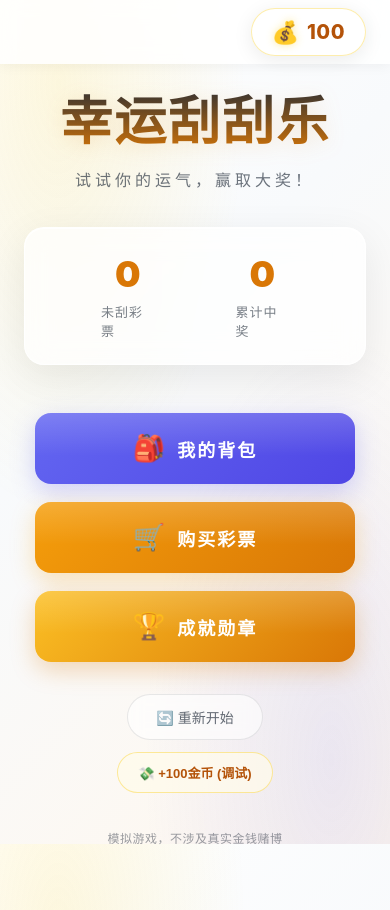
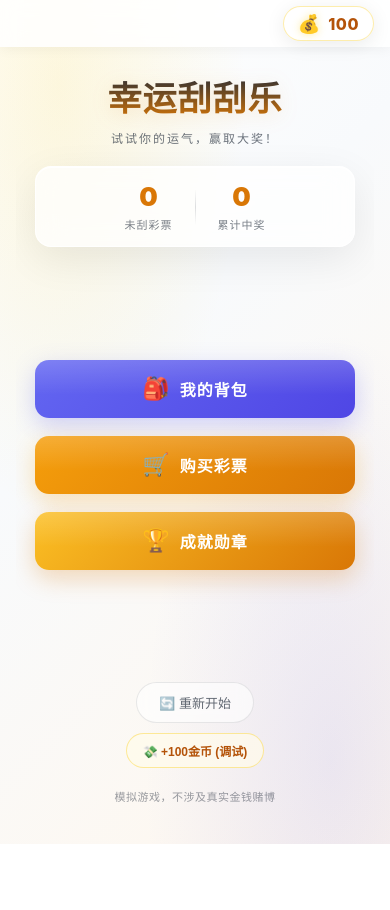
Before and after one commit to insvolc/scratchgame, a Vue app: page / in a window 390 px wide. After the commit the page ends 844 px from the top, so only its background shows below. Built offline with nearby package versions, Linux system fonts and the light colour scheme.

Commit message:
style: 优化移动端布局与全局滚动
- 全局 body/app 固定 100% 高度，禁止背景滑动

- 各页面内容区独立 overflow-y 滚动

- 主页拆分为上/中/下三区，按钮组与面板等宽

- 主页移动端响应式宽度，按钮高度与间距增加

```diff
--- a/src/App.vue
+++ b/src/App.vue
@@ -59,7 +59,8 @@ watch(
 <style scoped>
 .app {
   width: 100%;
-  min-height: 100vh;
+  height: 100%;
+  overflow: hidden;
   position: relative;
 }
 
--- a/src/components/AchievementsPage.vue
+++ b/src/components/AchievementsPage.vue
@@ -72,10 +72,11 @@ function formatTime(timestamp: number): string {
 <style scoped>
 .achievements-page {
   width: 100%;
-  min-height: 100vh;
+  height: 100%;
   padding: 80px 24px 24px;
   display: flex;
   flex-direction: column;
+  overflow: hidden;
 }
 
 .header {
@@ -144,6 +145,7 @@ function formatTime(timestamp: number): string {
   display: flex;
   flex-direction: column;
   gap: 24px;
+  overflow-y: auto;
 }
 
 .summary-card {
--- a/src/components/BackpackPage.vue
+++ b/src/components/BackpackPage.vue
@@ -114,10 +114,11 @@ function clearScratched() {
 <style scoped>
 .backpack-page {
   width: 100%;
-  min-height: 100vh;
+  height: 100%;
   padding: 80px 24px 24px;
   display: flex;
   flex-direction: column;
+  overflow: hidden;
 }
 
 .header {
@@ -186,6 +187,7 @@ function clearScratched() {
 
 .main-content {
   flex: 1;
+  overflow-y: auto;
 }
 
 .empty-state {
--- a/src/components/HomePage.vue
+++ b/src/components/HomePage.vue
@@ -8,6 +8,7 @@
     </header>
 
     <main class="main-content">
+      <div class="top-section">
         <div class="logo-section">
           <h1 class="game-title">幸运刮刮乐</h1>
           <p class="game-subtitle">试试你的运气，赢取大奖！</p>
@@ -22,6 +23,7 @@
           <div class="stat-item">
             <span class="stat-value">{{ totalWon }}</span>
             <span class="stat-label">累计中奖</span>
+          </div>
         </div>
       </div>
 
@@ -48,6 +50,7 @@
         </div>
       </div>
 
+      <div class="bottom-section">
         <button class="refresh-btn" @click="refreshGame">
           🔄 重新开始
         </button>
@@ -57,6 +60,7 @@
         </button>
 
         <p class="disclaimer">模拟游戏，不涉及真实金钱赌博</p>
+      </div>
     </main>
   </div>
 </template>
@@ -98,10 +102,11 @@ function addCoinsDebug() {
 <style scoped>
 .home-page {
   width: 100%;
-  min-height: 100vh;
+  height: 100%;
   padding: 80px 24px 24px;
   display: flex;
   flex-direction: column;
+  overflow: hidden;
 }
 
 .header {
@@ -149,8 +154,18 @@ function addCoinsDebug() {
   display: flex;
   flex-direction: column;
   align-items: center;
-  justify-content: center;
   padding-bottom: 40px;
+  overflow-y: auto;
+}
+
+.top-section {
+  width: 100%;
+  max-width: 360px;
+  display: flex;
+  flex-direction: column;
+  align-items: center;
+  margin-bottom: auto;
+  padding-top: 20px;
 }
 
 .logo-section {
@@ -178,8 +193,10 @@ function addCoinsDebug() {
 }
 
 .stats-section {
+  width: 100%;
   display: flex;
   align-items: center;
+  justify-content: center;
   gap: 8px;
   background: rgba(255, 255, 255, 0.72);
   border: 1px solid rgba(255, 255, 255, 0.8);
@@ -223,7 +240,7 @@ function addCoinsDebug() {
   flex-direction: column;
   gap: 18px;
   width: 100%;
-  max-width: 320px;
+  max-width: 360px;
   padding-top: 12px;
 }
 
@@ -331,6 +348,15 @@ function addCoinsDebug() {
   z-index: 2;
 }
 
+.bottom-section {
+  width: 100%;
+  max-width: 360px;
+  display: flex;
+  flex-direction: column;
+  align-items: center;
+  margin-top: auto;
+}
+
 .refresh-btn {
   margin-top: 32px;
   padding: 12px 28px;
@@ -374,4 +400,128 @@ function addCoinsDebug() {
   text-align: center;
   letter-spacing: 0.5px;
 }
+
+/* 移动端适配 */
+@media (max-width: 480px) {
+  .home-page {
+    padding: 64px 16px 16px;
+  }
+
+  .header {
+    padding: 6px 16px;
+  }
+
+  .coins-display {
+    padding: 6px 14px;
+  }
+
+  .coins-icon {
+    font-size: 18px;
+  }
+
+  .coins-count {
+    font-size: 16px;
+  }
+
+  .main-content {
+    padding-top: 8px;
+    padding-bottom: 24px;
+  }
+
+  .top-section {
+    width: calc(100% - 32px);
+    max-width: 320px;
+    padding-top: 0;
+  }
+
+  .logo-section {
+    margin-bottom: 20px;
+  }
+
+  .game-title {
+    font-size: 34px;
+    letter-spacing: 1px;
+    margin-bottom: 8px;
+  }
+
+  .game-subtitle {
+    font-size: 12px;
+    letter-spacing: 2px;
+  }
+
+  .stats-section {
+    padding: 14px 24px;
+    border-radius: 16px;
+    margin-bottom: 20px;
+  }
+
+  .stat-item {
+    padding: 0 14px;
+  }
+
+  .stat-value {
+    font-size: 26px;
+  }
+
+  .stat-label {
+    font-size: 11px;
+    margin-top: 4px;
+  }
+
+  .stat-divider {
+    height: 36px;
+  }
+
+  .buttons-section {
+    gap: 18px;
+    width: calc(100% - 32px);
+    max-width: 320px;
+    padding-top: 0;
+  }
+
+  .bottom-section {
+    width: calc(100% - 32px);
+    max-width: 320px;
+  }
+
+  .action-btn {
+    padding: 16px 18px;
+    border-radius: 14px;
+  }
+
+  .btn-icon {
+    font-size: 22px;
+    margin-right: 10px;
+  }
+
+  .btn-text {
+    font-size: 16px;
+    letter-spacing: 1px;
+  }
+
+  .badge {
+    top: -6px;
+    right: -6px;
+    width: 24px;
+    height: 24px;
+    font-size: 11px;
+  }
+
+  .refresh-btn {
+    margin-top: 20px;
+    padding: 10px 22px;
+    font-size: 13px;
+  }
+
+  .debug-btn {
+    margin-top: 10px;
+    padding: 8px 16px;
+    font-size: 12px;
+  }
+
+  .disclaimer {
+    margin-top: 20px;
+    font-size: 11px;
+  }
+}
 </style>
--- a/src/components/ScratchPage.vue
+++ b/src/components/ScratchPage.vue
@@ -672,10 +672,11 @@ watch(() => currentLottery.value?.isScratched, (newVal, oldVal) => {
 <style scoped>
 .scratch-page {
   width: 100%;
-  min-height: 100vh;
+  height: 100%;
   padding: 80px 24px 24px;
   display: flex;
   flex-direction: column;
+  overflow: hidden;
 }
 
 .header {
@@ -750,6 +751,7 @@ watch(() => currentLottery.value?.isScratched, (newVal, oldVal) => {
   display: flex;
   align-items: flex-start;
   justify-content: center;
+  overflow-y: auto;
 }
 
 .lottery-container {
--- a/src/components/ShopPage.vue
+++ b/src/components/ShopPage.vue
@@ -96,10 +96,11 @@ function buyLottery(lotteryId: string) {
 <style scoped>
 .shop-page {
   width: 100%;
-  min-height: 100vh;
+  height: 100%;
   padding: 80px 24px 24px;
   display: flex;
   flex-direction: column;
+  overflow: hidden;
 }
 
 .header {
@@ -171,6 +172,7 @@ function buyLottery(lotteryId: string) {
 
 .main-content {
   flex: 1;
+  overflow-y: auto;
 }
 
 .lottery-grid {
--- a/src/style.css
+++ b/src/style.css
@@ -2,6 +2,12 @@
   margin: 0;
   padding: 0;
   box-sizing: border-box;
+}
+
+html,
+body {
+  height: 100%;
+  overflow: hidden;
 }
 
 body {
@@ -11,11 +17,10 @@ body {
     radial-gradient(ellipse at 85% 90%, rgba(99, 102, 241, 0.12) 0%, transparent 40%),
     linear-gradient(135deg, #ffffff 0%, #f8fafc 40%, #fff7ed 100%);
   background-attachment: fixed;
-  min-height: 100vh;
   color: #1f2937;
 }
 
 #app {
   width: 100%;
-  min-height: 100vh;
+  height: 100%;
 }
```
Lines whose indentation alone changed are shown as unchanged.
